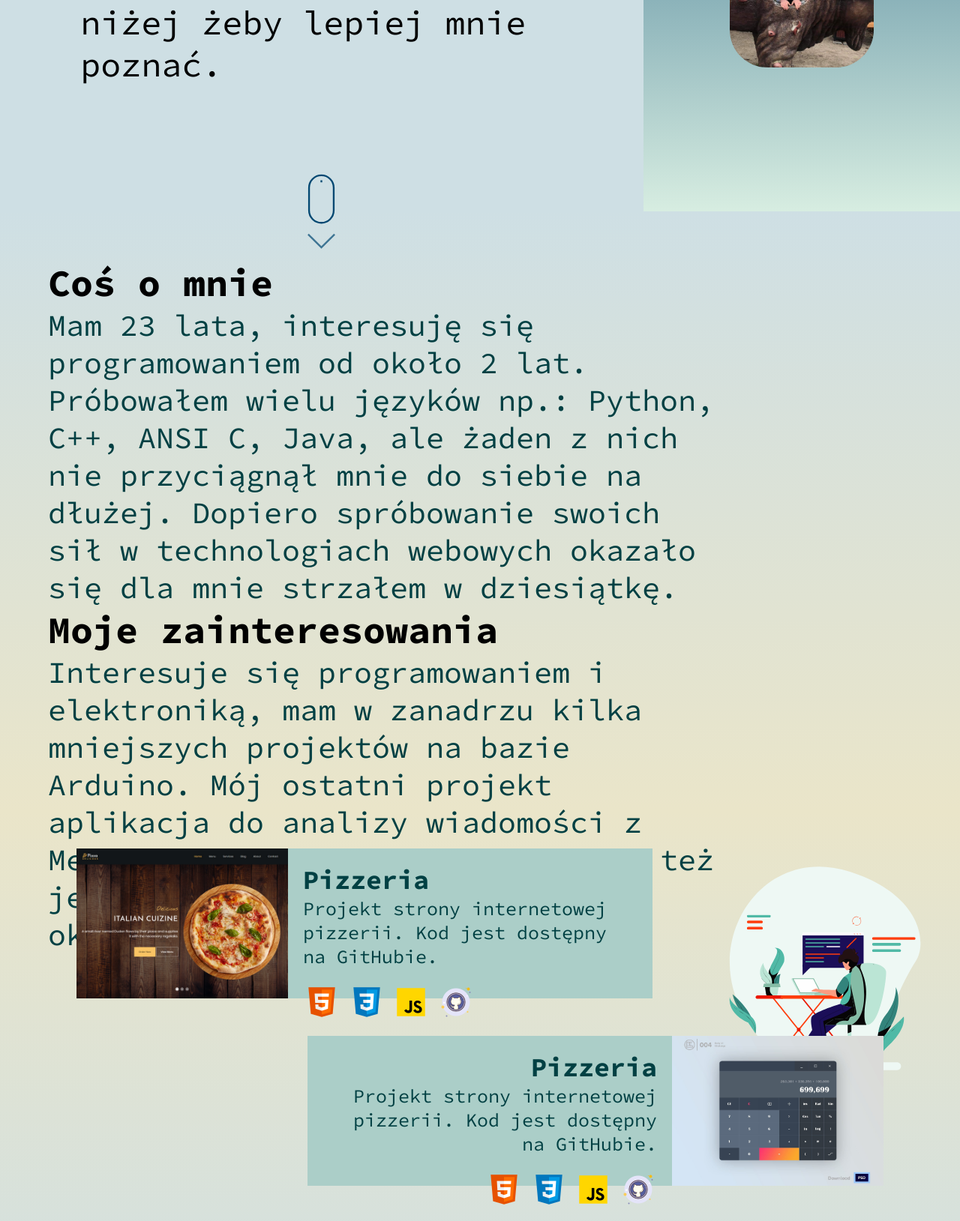
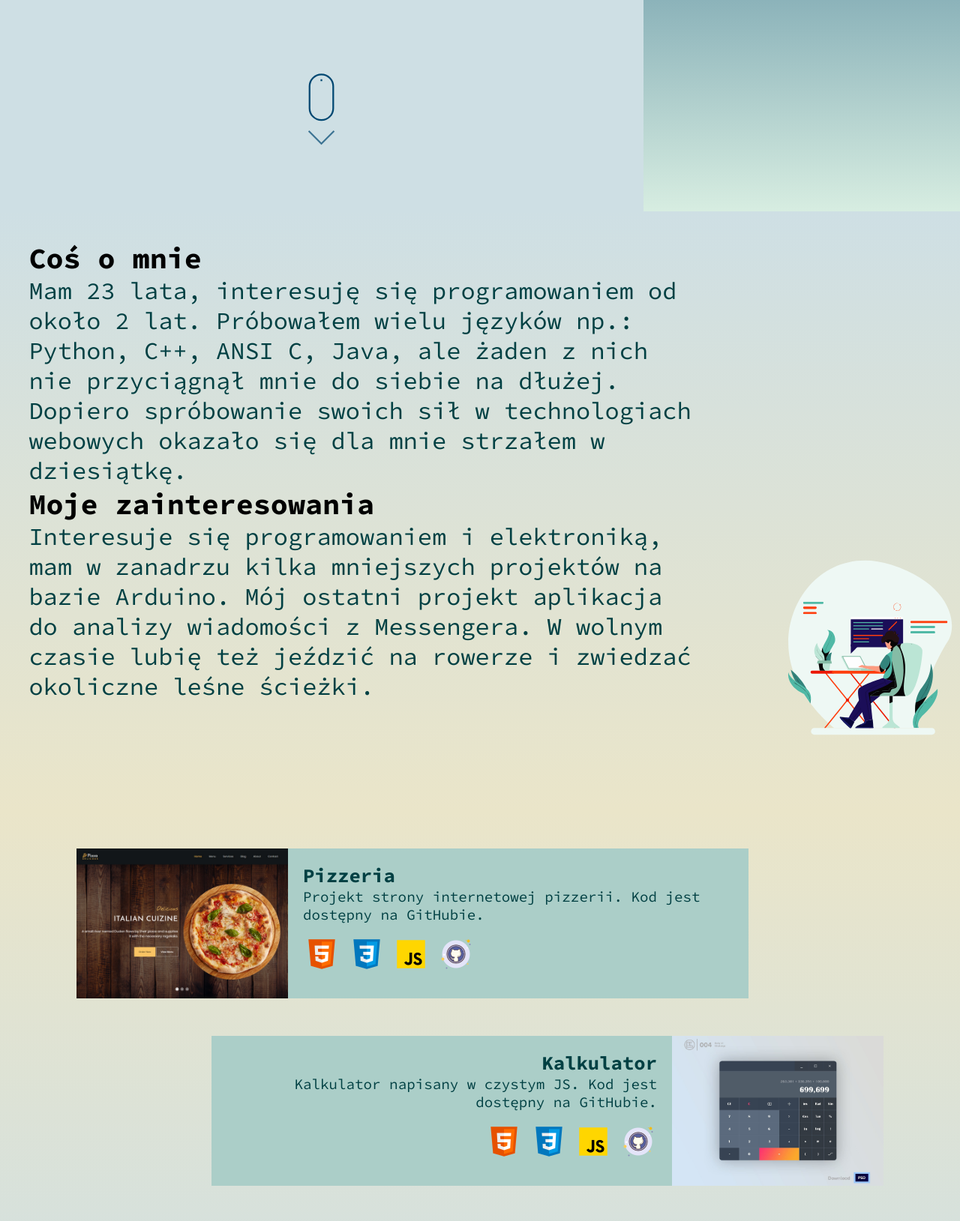
Before and after one commit to MarcelinaZiolkiewicz/MichalZiolkiewicz.github.io, a plain HTML site: page index.html in a window 1280 px wide. Shown: the part 518-2147 px from the top of the page at 75% size. Drawn offline with nearby package versions, Linux system fonts and the light colour scheme.

Commit message:
Poprawiona rezponsywność

```diff
--- a/index.html
+++ b/index.html
@@ -11,7 +11,7 @@
       <div class="clearfix" id="start">
           <div class="leftSide box">
               <nav class="mainNavi">
-                  <ul>
+                  <ul class="clearfix">
                       <li><a href="#about">O mnie</a></li>
                       <li><a href="#projects">Projekty</a></li>
                       <li><a href="#experience">Doświadczenie</a></li>
@@ -57,8 +57,8 @@
           <div class="toRight project animate__animated">
               <div class="calculator image"></div>
               <section class="icons">
-                  <h3>Pizzeria</h3>
-                  <p>Projekt strony internetowej pizzerii. Kod jest dostępny na GitHubie.</p>
+                  <h3>Kalkulator</h3>
+                  <p>Kalkulator napisany w czystym JS. Kod jest dostępny na GitHubie.</p>
                   <img src="img/icons/html5.png" alt="html5 logo"/>
                   <img src="img/icons/css3.png" alt="css3 logo"/>
                   <img src="img/icons/js.png" alt="javascript logo"/>
@@ -87,6 +87,7 @@
             </div>
             <div class="technologies">
                 <h3>Technologie: </h3>
+                <div class="wrap clearfix">
                     <section class="programming">
                         <p>Programowanie:</p>
                         <img src="img/icons/html5.png" alt="html5 logo"/>
@@ -105,6 +106,7 @@
                     </section>
                 </div>
             </div>
+        </div>
         <div class="sideAnimation">
             <div class="animBcg">
                 <div id="plant"></div>
@@ -119,7 +121,7 @@
                   <h3>Jesteś zainteresowan* współpracą?</h3>
                   <p>Skontaktuj się przez poniższy formularz lub bezpośrednio przez mail, numer telefonu lub  LinkedIn.</p>
               </div>
-              <form action="https://formsubmit.co/228f86219728a2968b15234570d6498f" method="POST" >
+              <form action="https://formsubmit.co/228f86219728a2968b15234570d6498f" method="POST" class="clearfix" >
                   <div class="formEl">
                       <label for="firstName">Imię</label>
                       <input type="text" id="firstName" name="firstName">
--- a/style.css
+++ b/style.css
@@ -21,14 +21,14 @@ body{
 }
 
 #scrollDown{
-    height: 200px;
-    width: 100px;
-    margin: 10vh auto;
+    height: 24vh;
+    width: 12vh;
+    margin: 8vh auto;
 }
 
 .text{
-    font-size: 45px;
-    margin: 32vh auto 0 auto;
+    font-size: 2.5vw;
+    margin: 26vh auto 0 auto;
     width: 75%;
 }
 
@@ -46,7 +46,7 @@ body{
 }
 
 .rightSide h1{
-    font-size: 40px;
+    font-size: 2vw;
     padding: 0 20px;
     text-align: center;
 }
@@ -81,8 +81,8 @@ body{
 /*MENU*/
 
 .mainNavi{
-    width: 67%;
-    font-size: 30px;
+    width: 100%;
+    font-size: 1.7vw;
     margin-left: 20px;
 }
 
@@ -115,24 +115,23 @@ body{
 }
 .aboutText{
     width: 70%;
-    padding: 5vw 0 0 5vw;
+    padding: 3vw 0 0 3vw;
 }
 .aboutText h3{
-    font-size: 50px;
+    font-size: 3vw;
     color: black;
 }
 
 .aboutText p{
-    font-size: 40px;
+    font-size: 2.5vw;
     color: #004043;
 }
 
 #coding{
-    height: 35vh;
-    width: 35vh;
-    position: relative;
-    left: 75%;
-    bottom: 15vh;
+    height: 30vh;
+    width: 30vh;
+    float: right;
+    margin-top: -15vw;
 }
 
 /*Trzeci segment projekty*/
@@ -144,19 +143,18 @@ body{
 
 .project{
     height: 25vh;
-    width: 60vw;
+    width: 70vw;
     background-color: #ABCEC8;
     color: #004043;
 }
 
-
 .project h3{
-    font-size: 35px;
+    font-size: 2vw;
 }
 
 .project p{
-    font-size: 25px;
-    padding-bottom: 20px;
+    font-size: 1.5vw;
+    padding-bottom: 2vh;
 }
 
 .image{
@@ -168,13 +166,17 @@ body{
 }
 
 .icons{
-    width: calc(60vw - 22vw);
+    width: calc(60vw - 12vw);
     padding: 20px 20px 10px 20px;
     box-sizing: border-box;
 }
 
 .project img{
     transition: .3s;
+    height: 4vw;
+    width: 4vw;
+    max-width: 50px;
+    max-height: 50px;
 }
 
 .toRight img:hover{
@@ -214,7 +216,7 @@ body{
 }
 
 .toRight .icons{
-    float: left;
+    float: right;
 }
 
 .toRight:hover{
@@ -243,21 +245,23 @@ body{
     background-color: #CEDFE4;
     color: #004043;
 }
-
+.wrap{
+    height: 10vh;
+}
 .leftText{
     float: left;
     width: 66%;
     height: 100vh;
     box-sizing: border-box;
-    padding: 80px 80px;
+    padding: 60px 60px;
 }
 
 .leftText h3{
-    font-size: 45px;
+    font-size: 2.5vw;
 }
 
 .topText p {
-    font-size: 38px;
+    font-size: 2.2vw;
 }
 
 .sideAnimation{
@@ -272,20 +276,21 @@ body{
 }
 
 .technologies img{
-    height: 60px;
-    width: 60px;
+    height: 5vw;
+    width: 5vw;
+    max-height: 60px;
+    max-width: 60px;
 }
 
 .technologies section{
      width: 45%;
      float: left;
-    margin-top: 40px;
+     margin-top: 40px;
  }
 
 .programming,
 .versionControl{
-    margin-left: 75px;
-
+    margin-left: 5vw;
 }
 
 .animBcg{
@@ -297,7 +302,6 @@ body{
     background-size: cover;
     float: right;
     margin-top: calc(100vh - 765px);
-    /*overflow-x: hidden;*/
 }
 
 #plant{
@@ -450,3 +454,5 @@ body{
     font-size: 20px;
     border-top: 1px solid gray;
 }
+
+/*@media (max-width: 1280px) and (orientation: landscape) {}*/
```
Lines whose indentation alone changed are shown as unchanged.
